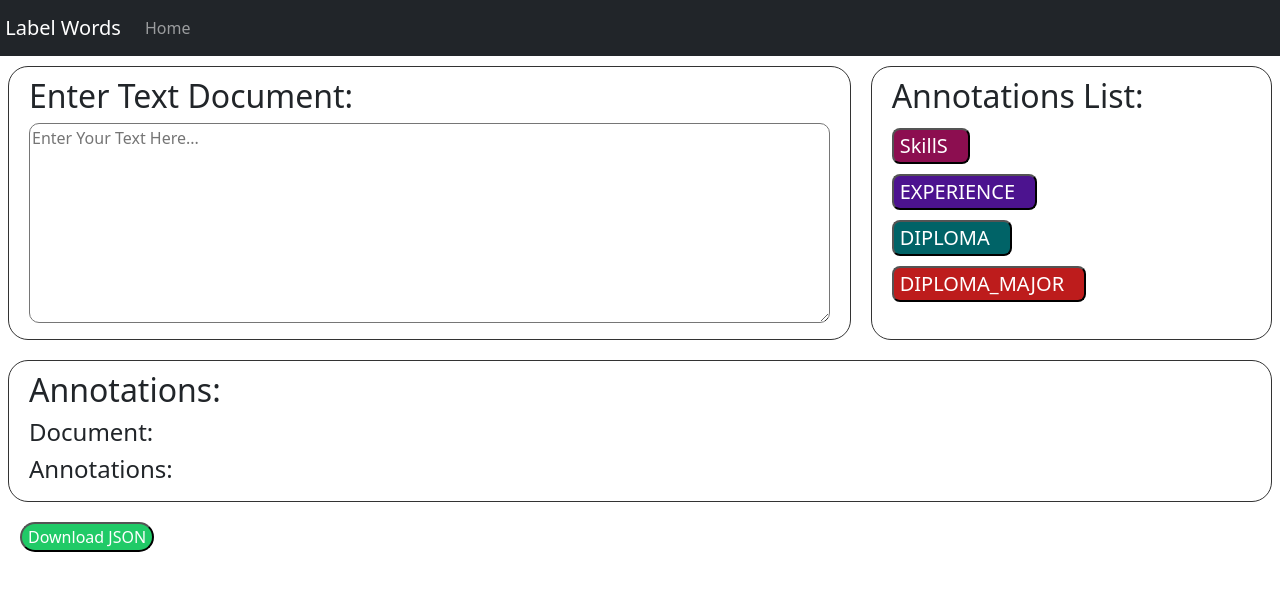
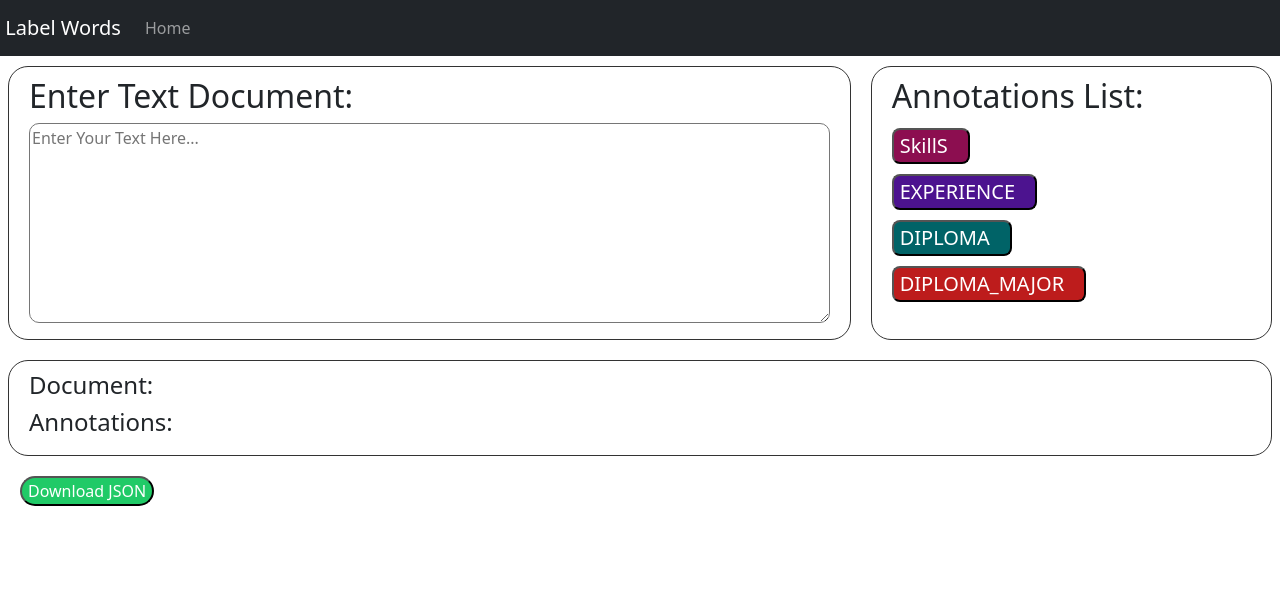
Before and after one commit to Leozzin/Annotate-Labels, an Angular app: page / in a window 1280 px wide. Shown: the top 590 px of the page. Built offline with nearby package versions, Linux system fonts and the light colour scheme.

Commit message:
final code

```diff
--- a/src/app/app.component.html
+++ b/src/app/app.component.html
@@ -104,16 +104,16 @@
     </div>
     <div class="row content">
       <div class="rightB">
-        <p class="h2">Annotations:</p>
-        <div>
-          <div class="row"><p class="col-2 h4">Document: </p><p class="col h5"
-              id="document"></p></div>
-          <div class="row"><p class="col-2 h4">Annotations: </p>
-            <ul class="col h5" id="annotations" style="list-style-type:
-              circle; padding-top: 20px;">
+        <div class="row">
+          <p class="col-2 h4">Document: </p>
+          <p class="col h5" id="document"></p>
+        </div>
+        <div class="row">
+          <p class="col-2 h4">Annotations: </p>
+          <ul class="col h5 annot" id="annotations" style="list-style-type:
+            circle; padding-top: 20px;">
 
-            </ul>
-          </div>
+          </ul>
         </div>
       </div>
       <div>
--- a/src/app/app.component.ts
+++ b/src/app/app.component.ts
@@ -34,7 +34,7 @@ export class AppComponent{
     this.data.annotation.push(localVar);
     var listUL = <HTMLInputElement>document.getElementById('annotations');
     var ulOption = document.createElement('li');
-    ulOption.innerHTML = selection + "   " + label;
+    ulOption.innerHTML = label + " - " + selection;
     listUL.appendChild(ulOption);
 
     console.log(this.data);
```
